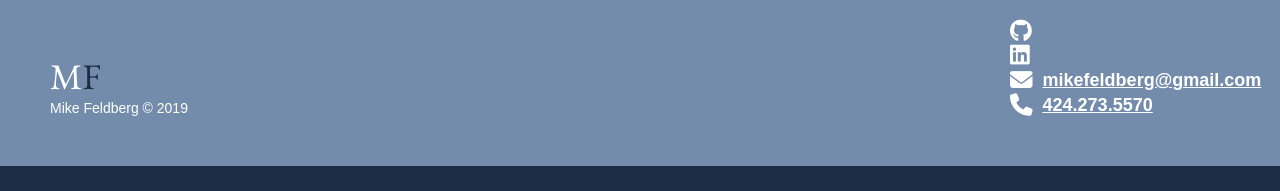
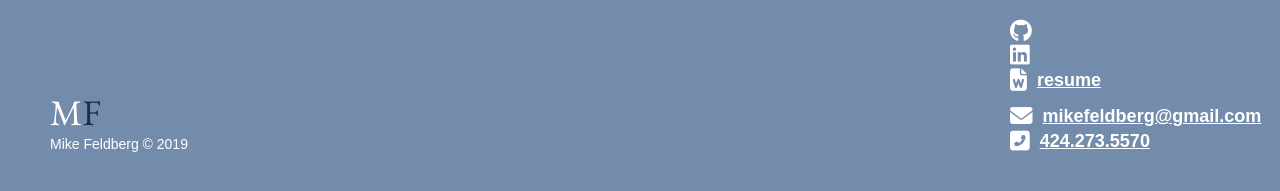
Before and after one commit to mikefeldberg/mikefeldberg.dev, a React (Create React App) app: page / in a window 1280 px wide. Shown: the part 1965-2156 px from the top of the page. Before the commit the page ends 2131 px from the top, so only its background shows below. Built offline with nearby package versions, Linux system fonts and the light colour scheme; a web font is replaced by a local one.

Commit message:
add resume

```diff
--- a/src/components/Footer/Footer.jsx
+++ b/src/components/Footer/Footer.jsx
@@ -1,5 +1,6 @@
 import React from 'react';
 import styles from './Footer.module.css';
+// import pdf from '../../mikefeldberg_resume_20190805.pdf';
 
 const Footer = props => (
     <footer className={styles.footer}>
@@ -25,6 +26,10 @@ const Footer = props => (
                 <i className="fab fa-linkedin fa-lg mb15 linkedin" />
             </a>
             <div>
+                <div className="mb15">
+                    <a className="resume" href="https://drive.google.com/file/d/1OSkzYz5Dl4o8E57jtYwHeaAmNEPETXno/view?usp=sharing" target="_blank" rel="noopener noreferrer"><i className="fas fa-file-word fa-lg mr10" aria-hidden="true" /></a>
+                    <a className="resume" href="https://drive.google.com/file/d/1OSkzYz5Dl4o8E57jtYwHeaAmNEPETXno/view?usp=sharing" target="_blank" rel="noopener noreferrer">resume</a>
+                </div>
                 <a href={['mailto:', props.contact.email].join('')}>
                     <i className="fa fa-envelope fa-lg mr10 mb15 email" />
                 </a>
@@ -32,7 +37,7 @@ const Footer = props => (
                     {props.contact.email}
                 </a>
                 <div>
-                    <a href={["tel:", props.contact.phone].join('')}><i className="fas fa-phone fa-lg mr10 phone" /></a>
+                    <a href={["tel:", props.contact.phone].join('')}><i className="fas fa-phone-square-alt fa-lg mr10 phone" /></a>
                     <a href={["tel:", props.contact.phone].join('')} className="phone">{props.contact.phone}</a>
                 </div>
             </div>
--- a/src/index.css
+++ b/src/index.css
@@ -132,7 +132,12 @@ hr {
 }
 
 .phone:hover {
-  color: #1d7003;
+  color: #4ADA67;
+  transition: 0.5s ease;
+}
+
+.resume:hover {
+  color: #295395;
   transition: 0.5s ease;
 }
 
```
Also changed, not shown: 1 other file (tests, documents, lock files or other folders).
